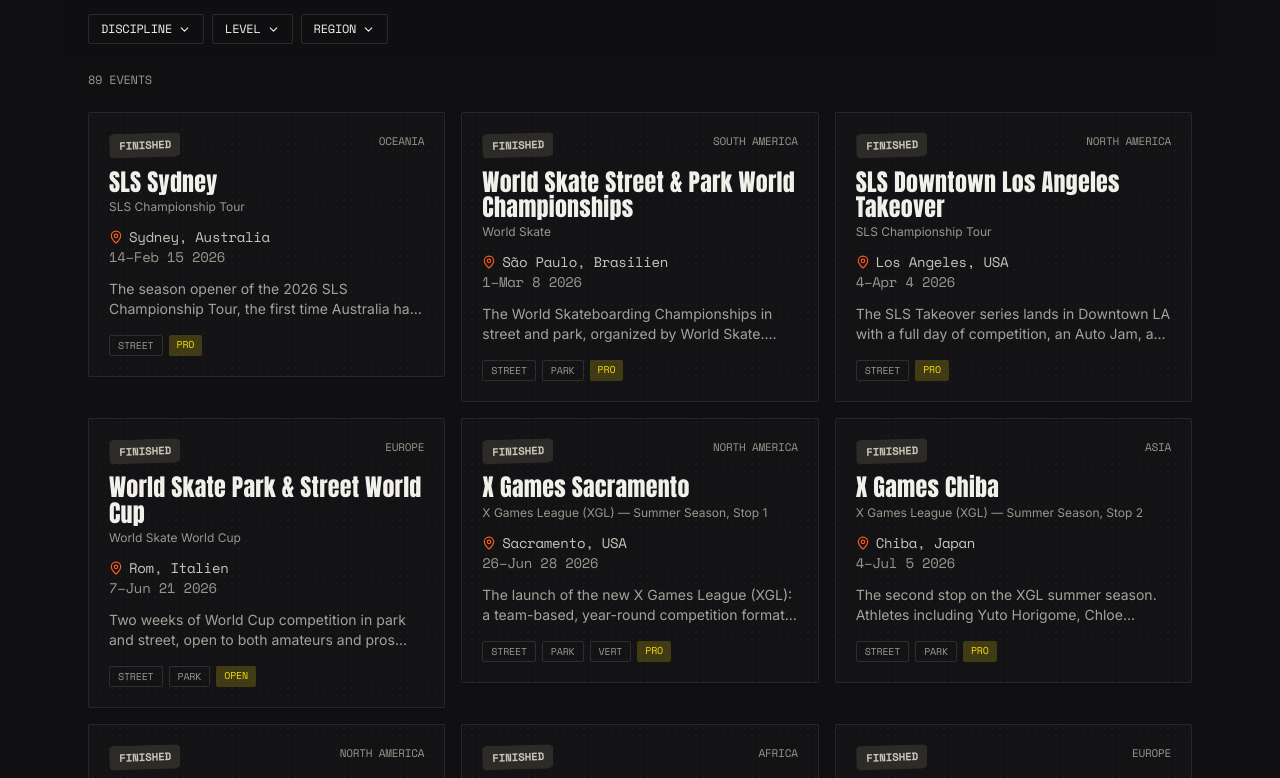
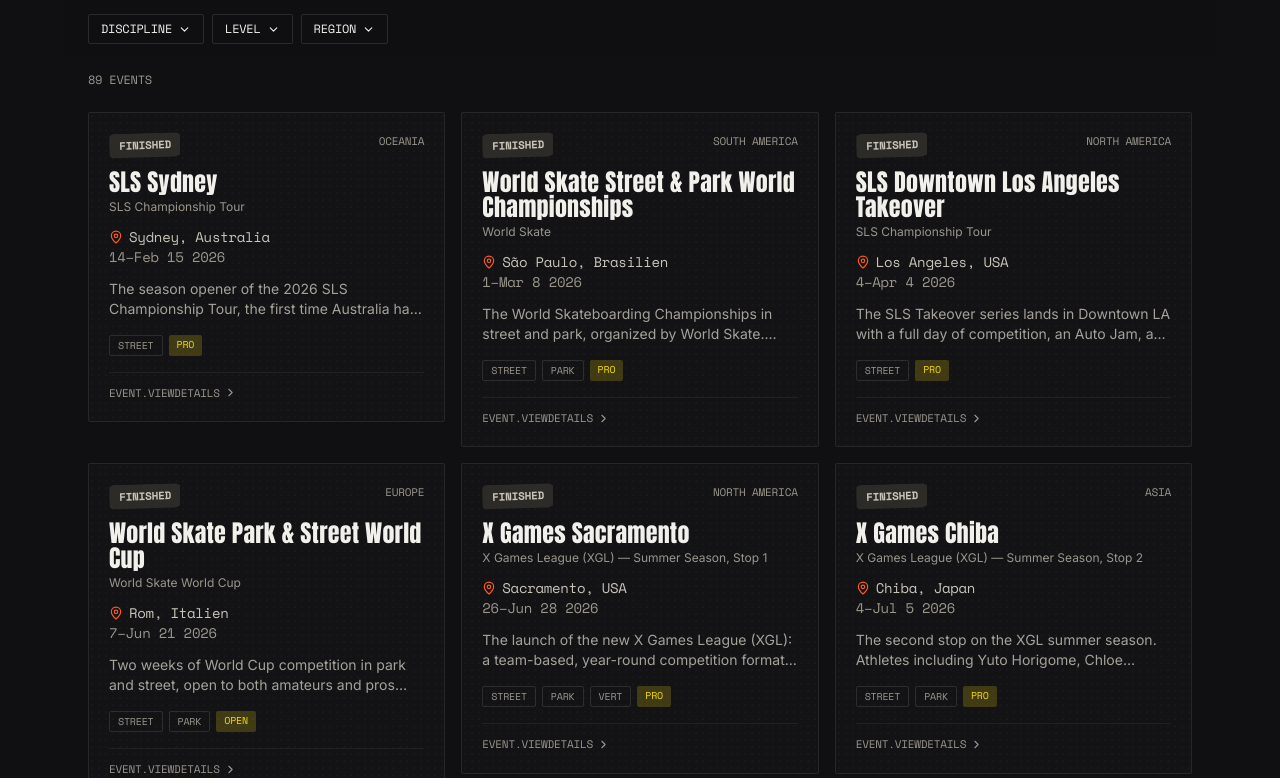
Before and after one commit to martinbjk/SkateboardCalender, a Next.js app: page /en in a window 1280 px wide. Shown: the part 622-1400 px from the top of the page. Built offline with nearby package versions, Linux system fonts and the light colour scheme.

Commit message:
Include ChevronRight icon in EventCard component
Add ChevronRight icon to EventCard for visual indication of more details.

```diff
--- a/src/components/EventCard.tsx
+++ b/src/components/EventCard.tsx
@@ -2,7 +2,7 @@
 
 import { useLocale, useTranslations } from 'next-intl';
 import { motion } from 'framer-motion';
-import { MapPin } from 'lucide-react';
+import { MapPin, ChevronRight } from 'lucide-react';
 import { Link } from '@/i18n/navigation';
 import type { SkateEvent } from '@/lib/schema';
 import { getEventStatus } from '@/lib/events-shared';
@@ -79,6 +79,15 @@ export function EventCard({
             {t(`level.${event.level}`)}
           </span>
         </div>
+
+        {/* Tydlig visuell signal om att kortet leder till mer information
+            (fullständig beskrivning, karta, anmälan, källa osv.) — annars
+            kan hela kortets innehåll uppfattas som "allt som finns",
+            eftersom namn/plats/datum/kort beskrivning redan syns här. */}
+        <div className="relative mt-4 flex items-center gap-1 border-t border-asphalt-700/10 pt-3 font-mono-tight text-[11px] uppercase tracking-wide text-chalk-500 transition group-hover:text-spray dark:border-chalk-500/10">
+          {t('event.viewDetails')}
+          <ChevronRight size={13} className="transition-transform group-hover:translate-x-0.5" />
+        </div>
       </Link>
     </motion.div>
   );
```
